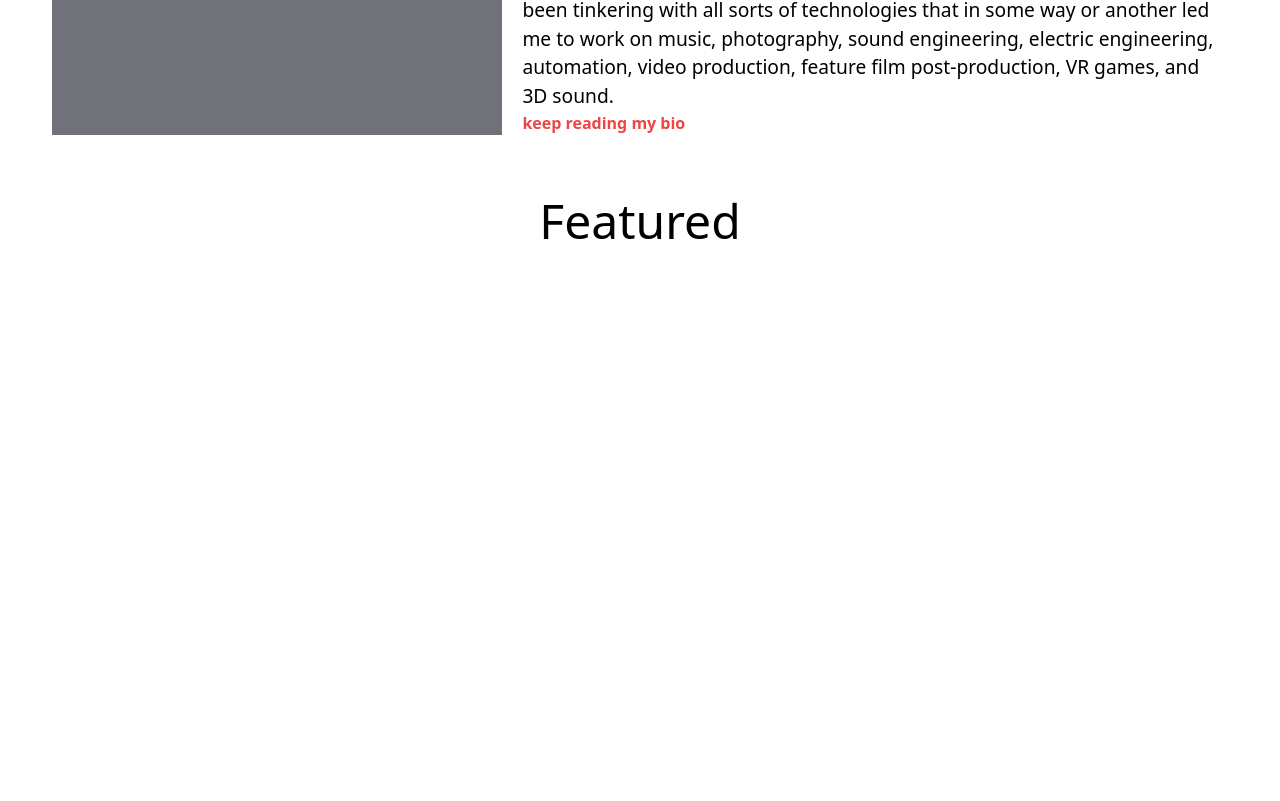
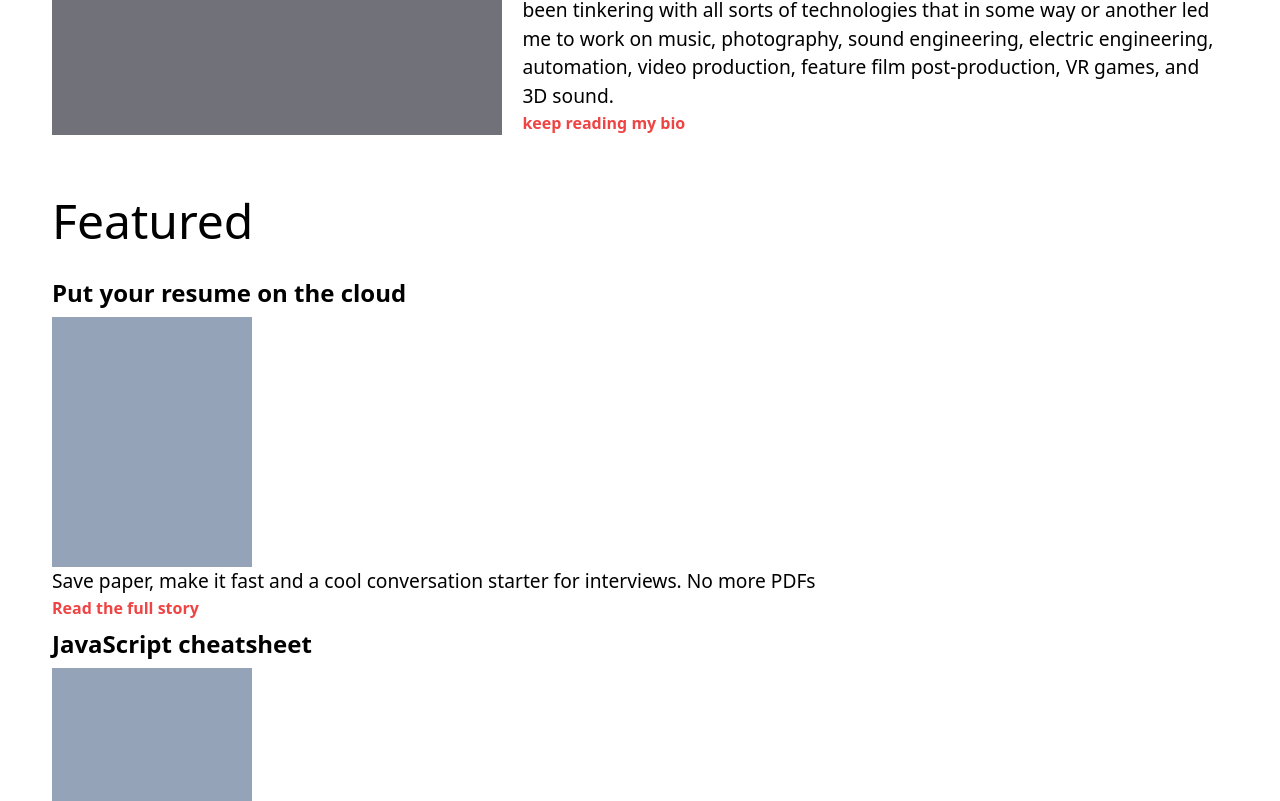
Before and after one commit to Inquisitive-Rishi/portfolio_website_V2, a React (Vite) app in the folder portfolio_website/: page / in a window 1280 px wide. Shown: the part 1179-1980 px from the top of the page. Before the commit the page ends 1468 px from the top, so only its background shows below. Built offline with nearby package versions, Linux system fonts and the light colour scheme.

Commit message:
add texts links and image holder to blog section

```diff
--- a/portfolio_website/src/components/BlogSection.jsx
+++ b/portfolio_website/src/components/BlogSection.jsx
@@ -1,9 +1,26 @@
 import SectionTitle from "./paragraphs/SectionTitle";
+import * as data from "../data"
+import Subtitle from "./Subtitle";
+import ParagraphNormal from "./paragraphs/ParagraphNormal";
+import Link from './Link'
+
+const featuredData = data.featuredSection;
+console.log(featuredData);
 
 function BlogSection() {
   return (
-   <div className="flex place-content-around">
+   <div className="min-h-[700px]">
     <SectionTitle text="Featured"/>
+    {featuredData.map(data => {
+        return (
+            <>
+            <Subtitle key={data.title} text={data.title}/>
+            <div className="w-[200px] h-[250px] bg-slate-400"></div>
+            <ParagraphNormal key={data.text} text={data.text}/>
+            <Link text="Read the full story"/>
+            </>
+        )
+    })}
    </div>
   )
 }
--- a/portfolio_website/src/data.js
+++ b/portfolio_website/src/data.js
@@ -3,7 +3,7 @@ const heroTxt = "I love exploring and creating 🚀 I'm a lifelong learner 🎓
 
 const featuredSection = [
     {title: "Put your resume on the cloud", text:"Save paper, make it fast and a cool conversation starter for interviews. No more PDFs"},
-    {title: "JavaScript cheatsheet", text:"A cheatsheet for JavaScript interviews. Based on Dylan Israel\’s awesome Scrimba Frontend"},
+    {title: "JavaScript cheatsheet", text:"A cheatsheet for JavaScript interviews. Based on Dylan Israel’s awesome Scrimba Frontend"},
     {title: "React interview cheatsheet", text:"A cheatsheet for React interviews that goes over hooks, the DOM, props and more unique Reactyness"}
 ]
 
```
